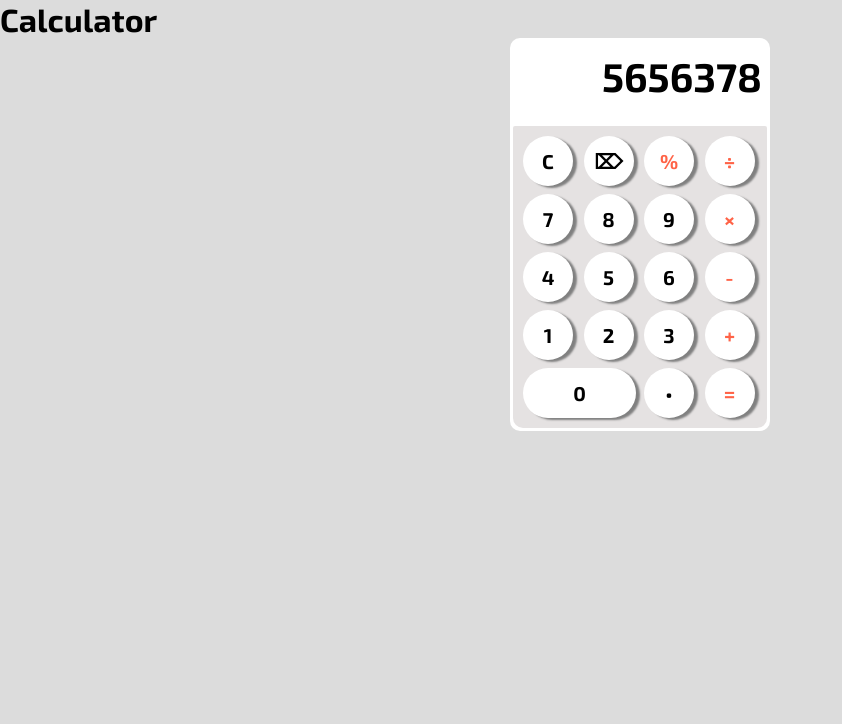
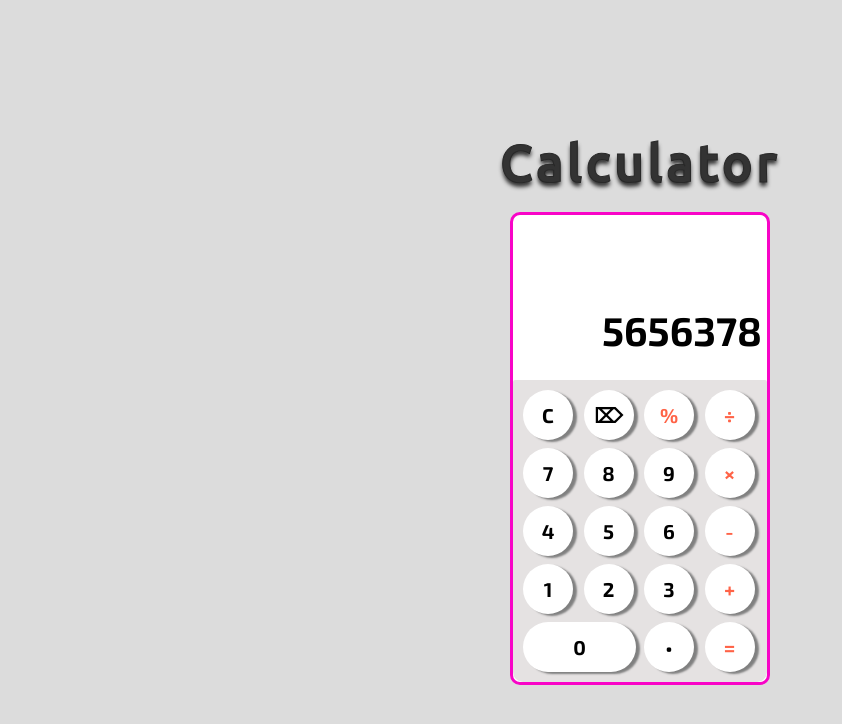
Before and after one commit to ataullah1/calculator-by-js, a plain HTML site: page index.html in a window 1280 px wide. Shown: the whole page, without its empty margins (0-842 px from the left). Drawn offline with Linux system fonts and the light colour scheme.

Commit message:
Header design

```diff
--- a/index.html
+++ b/index.html
@@ -8,7 +8,7 @@
   </head>
   <body>
     <div class="main">
-      <h1>Calculator</h1>
+      <h1 class="hed">Calculator</h1>
       <div class="calculetor">
         <div class="display">
           <h1 id="display">5656378</h1>
--- a/style/style.css
+++ b/style/style.css
@@ -1,4 +1,5 @@
 @import url('https://fonts.googleapis.com/css2?family=Exo+2:ital,wght@0,700;1,700&display=swap');
+@import url('https://fonts.googleapis.com/css?family=Ubuntu');
 
 * {
   box-sizing: border-box;
@@ -10,10 +11,26 @@
   font-style: normal;
 }
 body {
+  height: 100vh;
+  display: flex;
+  align-items: center;
+  justify-content: center;
   background-color: gainsboro;
 }
+
+.hed {
+  margin: 20px auto;
+  font-family: 'Ubuntu', sans-serif;
+  font-size: 50px;
+  font-weight: bold;
+  text-align: center;
+  letter-spacing: 5px;
+  color: #333;
+  -webkit-text-stroke: 1px #282828;
+  text-shadow: 0px 4px 4px #282828;
+}
 .calculetor {
-  border: 3px solid white;
+  border: 3px solid rgb(248, 4, 199);
   background: white;
   border-radius: 10px;
   width: 260px;
@@ -22,6 +39,10 @@ body {
 }
 .display {
   margin-bottom: 15px;
+  min-height: 150px;
+  display: flex;
+  align-items: end;
+  justify-content: end;
 }
 .display h1 {
   /* background-color: gold; */
@@ -31,7 +52,7 @@ body {
   line-height: 1.5;
   overflow: hidden;
   display: -webkit-box;
-  -webkit-line-clamp: 5;
+  -webkit-line-clamp: 2;
   -webkit-box-orient: vertical;
   word-wrap: break-word;
   text-overflow: ellipsis;
@@ -75,7 +96,12 @@ body {
 #inpEqual {
   color: tomato;
 }
-.numberBox button:focus {
+.numberBox button:active {
+  background: rgb(176, 187, 231);
+  color: white;
+}
+.numberBox #inpC:focus,
+.numberBox #inpEqual:focus {
   box-shadow: inset 0px 0px 0px 2px tomato;
   background-color: rgb(176, 187, 231);
   color: white;
```
